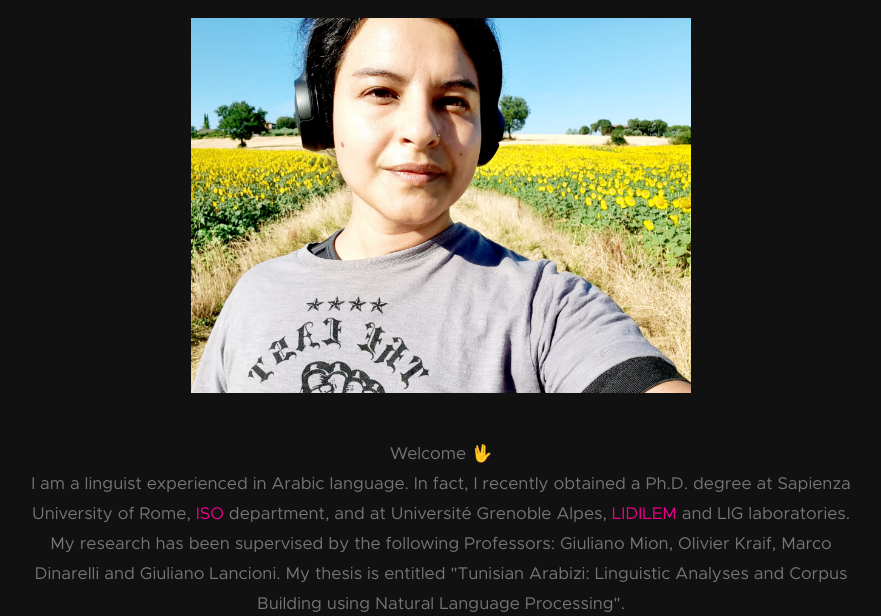
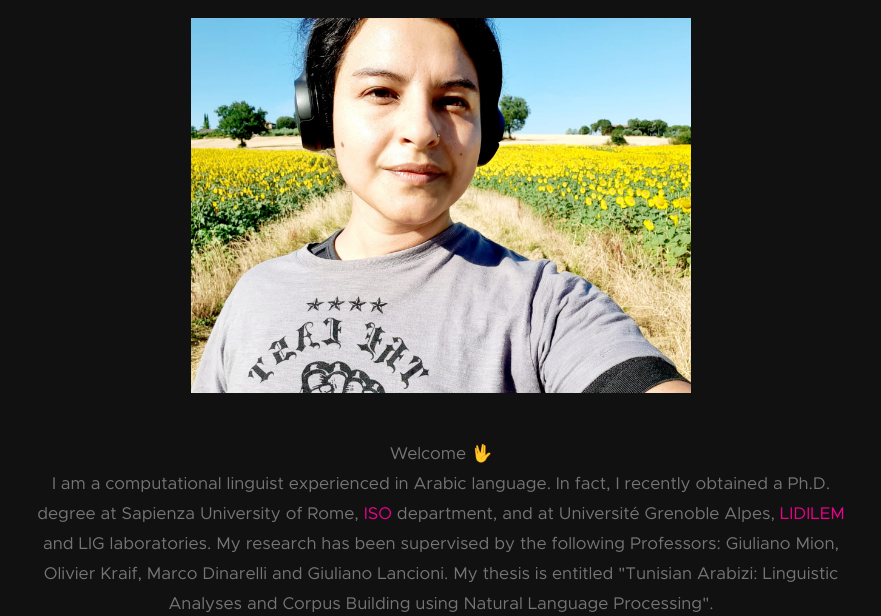
Before and after one commit to eligugliotta/eligugliotta.github.io, a plain HTML site: page index.html in a window 1280 px wide. Shown: the part 141-757 px from the top of the page, without its empty margins (199-1080 px from the left). Drawn offline with Linux system fonts and the light colour scheme.

Commit message:
resume update

```diff
--- a/index.html
+++ b/index.html
@@ -43,7 +43,7 @@
                 </a>
 
             <p class="lead">
-               <p> Welcome 🖖</p> I am a linguist experienced in Arabic language. In fact, I recently obtained a Ph.D. degree at Sapienza University of Rome, <a href="https://phd.uniroma1.it/web/dottoredettaglio.aspx?s=&i=3555&m=1740916&l=EN&p=&a=">ISO</a> department, and at Université Grenoble Alpes, <a href="https://lidilem.univ-grenoble-alpes.fr/membre/elisa-gugliotta">LIDILEM</a> and LIG laboratories.
+               <p> Welcome 🖖</p> I am a computational linguist experienced in Arabic language. In fact, I recently obtained a Ph.D. degree at Sapienza University of Rome, <a href="https://phd.uniroma1.it/web/dottoredettaglio.aspx?s=&i=3555&m=1740916&l=EN&p=&a=">ISO</a> department, and at Université Grenoble Alpes, <a href="https://lidilem.univ-grenoble-alpes.fr/membre/elisa-gugliotta">LIDILEM</a> and LIG laboratories.
 My research has been supervised by the following Professors: Giuliano Mion, Olivier Kraif, Marco Dinarelli and Giuliano Lancioni.
 My thesis is entitled "Tunisian Arabizi: Linguistic Analyses and Corpus Building using Natural Language Processing".
 <p>I have been a Post-Doc in Natural Language Processing at the Université Grenoble Alpes, LIG lab, <a href="https://lig-getalp.imag.fr/">GETALP</a> team.
```
